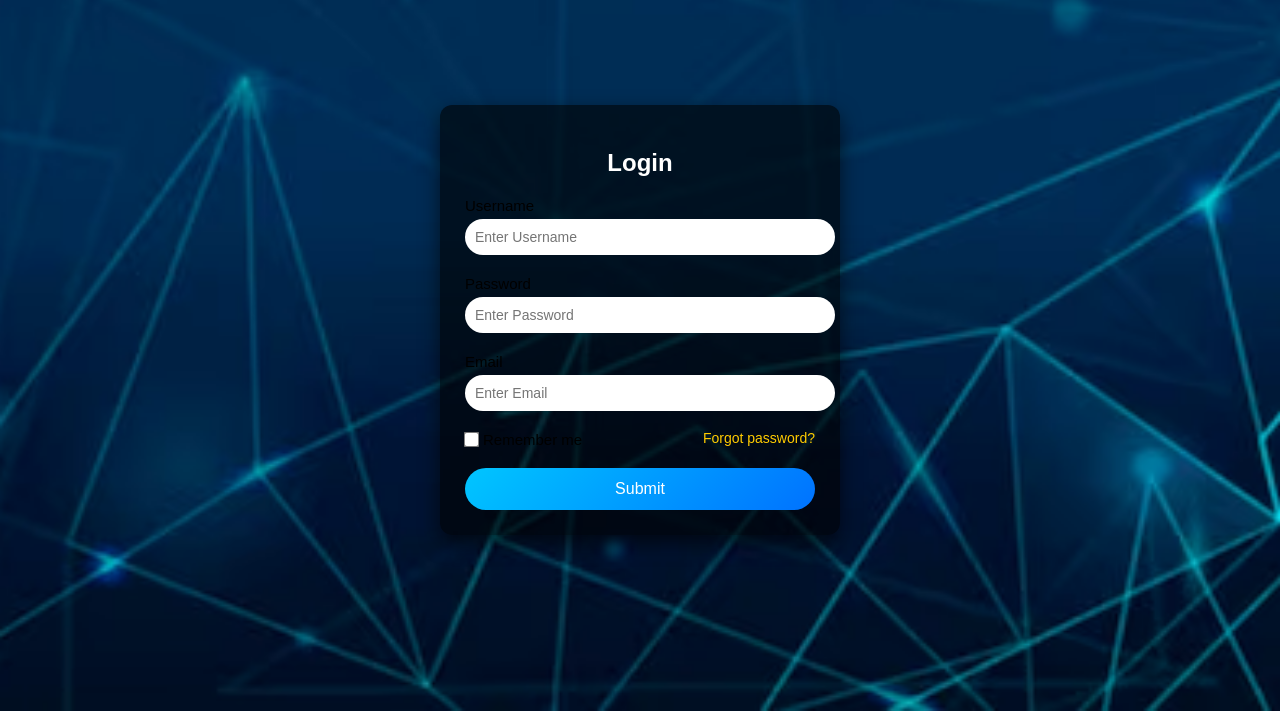
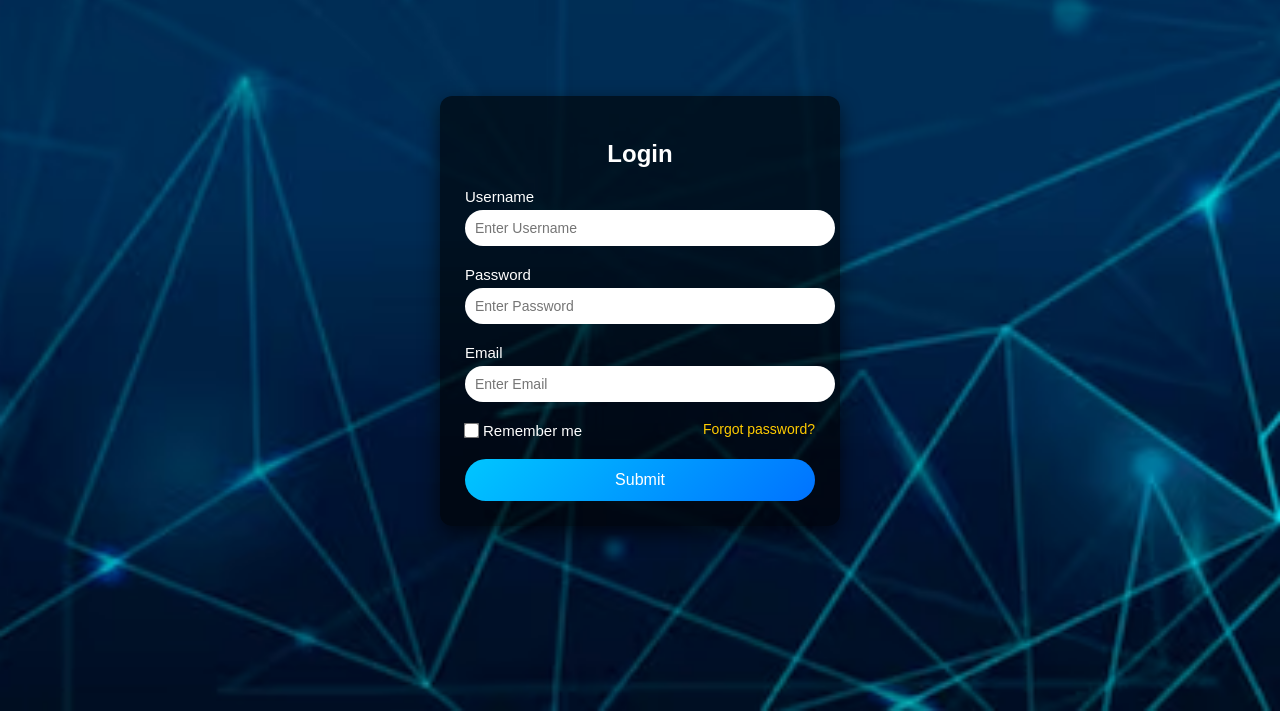
Before and after one commit to kiruba24092004/SignInPage, a plain HTML site: page index.html in a window 1280 px wide. Shown: the part 89-800 px from the top of the page. Drawn offline with Linux system fonts and the light colour scheme; files whose address does not match are found by name.

Commit message:
Update style.css

```diff
--- a/style.css
+++ b/style.css
@@ -10,13 +10,6 @@ body {
   background: url("images/background.jpg") no-repeat center center/cover;
   background-size: cover;
   background-position: center;
-  background-repeat: no-repeat;
-  background-position: center;
-  background-repeat: no-repeat;
-}
-
-
-
   height: 100vh;
   color: white;
 }
```
